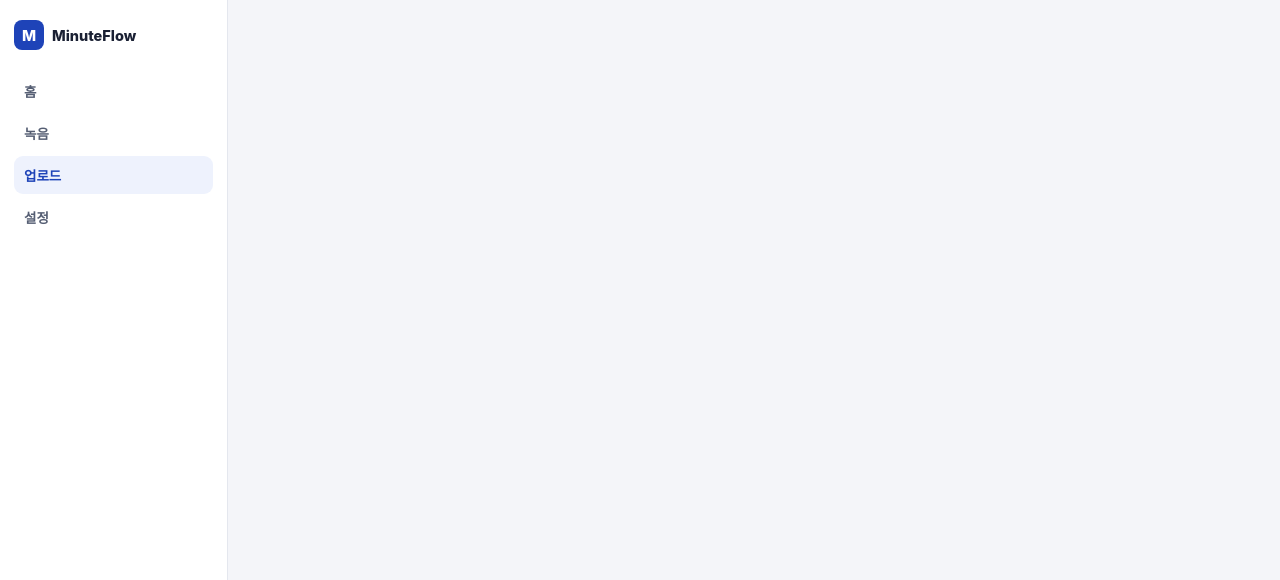
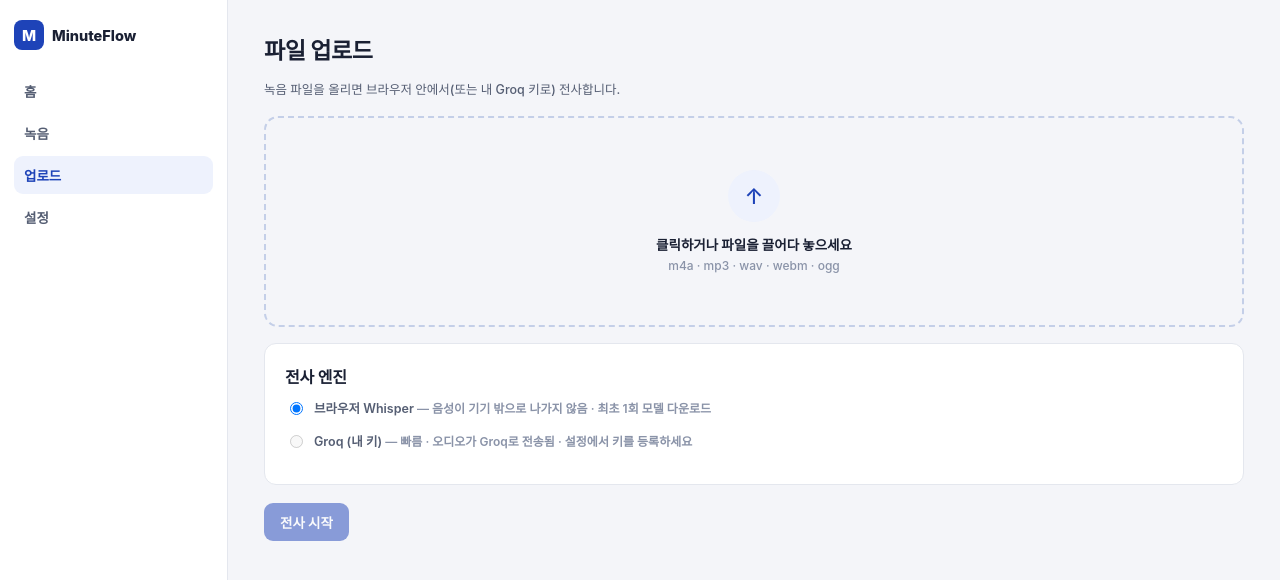
Before and after one commit to gum798/MinuteFlow, a React (Vite) app: page /#/upload in a window 1280 px wide. Shown: the top 580 px of the page. Built offline with nearby package versions, Linux system fonts and the light colour scheme; a web font is replaced by a local one.

Commit message:
feat: 업로드 화면 — 드롭존·엔진 선택·전사 파이프라인

```diff
--- a/src/App.tsx
+++ b/src/App.tsx
@@ -4,6 +4,7 @@ import Home from './ui/pages/Home'
 import Record from './ui/pages/Record'
 import MeetingPage from './ui/pages/Meeting'
 import Settings from './ui/pages/Settings'
+import Upload from './ui/pages/Upload'
 
 export default function App() {
   return (
@@ -12,7 +13,7 @@ export default function App() {
         <Route path="/" element={<Home />} />
         <Route path="/record" element={<Record />} />
         <Route path="/meeting/:id" element={<MeetingPage />} />
-        <Route path="/upload" element={<div />} />
+        <Route path="/upload" element={<Upload />} />
         <Route path="/settings" element={<Settings />} />
       </Route>
     </Routes>
--- /dev/null
+++ b/src/ui/pages/Upload.tsx
@@ -0,0 +1,150 @@
+import { useRef, useState } from 'react'
+import { useNavigate } from 'react-router-dom'
+import { loadSettings } from '../../core/settings'
+import { decodeTo16kMono } from '../../core/audio/decode'
+import { detectWebGPU, WhisperLocalEngine, type WhisperProgress } from '../../core/stt/whisperLocal'
+import { transcribeBlobWithGroq, transcribeSamplesWithGroq, GROQ_FILE_LIMIT } from '../../core/stt/groq'
+import { createUploadMeeting, replaceSegments, finishMeeting } from '../../core/store/meetings'
+import type { DraftSegment } from '../../core/stt/types'
+
+type Engine = 'whisper' | 'groq'
+
+export default function Upload() {
+  const settings = loadSettings()
+  const [file, setFile] = useState<File | null>(null)
+  const [engine, setEngine] = useState<Engine>('whisper')
+  const [busy, setBusy] = useState(false)
+  const [stage, setStage] = useState('')
+  const [progress, setProgress] = useState<number | null>(null)
+  const [error, setError] = useState<string | null>(null)
+  const [dragOver, setDragOver] = useState(false)
+  const inputRef = useRef<HTMLInputElement>(null)
+  const navigate = useNavigate()
+  const hasGroqKey = settings.groqApiKey.length > 0
+
+  function onWhisperProgress(p: WhisperProgress) {
+    if (p.kind === 'download') { setStage(`모델 다운로드 중 — ${p.file}`); setProgress(p.progress) }
+    else { setStage(p.message); setProgress(null) }
+  }
+
+  async function start() {
+    if (!file || busy) return
+    setBusy(true); setError(null)
+    const title = file.name.replace(/\.[^.]+$/, '') || file.name
+    let meetingId: string | null = null
+    try {
+      setStage('회의 생성 중…')
+      const meeting = await createUploadMeeting(title, 0, file, file.type || 'audio/mpeg')
+      meetingId = meeting.id
+      let segs: DraftSegment[]
+      let durationSec = 0
+
+      if (engine === 'groq' && file.size <= GROQ_FILE_LIMIT) {
+        setStage('Groq로 전사 중…')
+        segs = await transcribeBlobWithGroq(file, file.name, {
+          apiKey: settings.groqApiKey, language: settings.language,
+        })
+        durationSec = Math.round(segs.at(-1)?.endSec ?? 0)
+      } else {
+        setStage('오디오 디코딩 중… (긴 파일은 수십 초 걸릴 수 있어요)')
+        const samples = await decodeTo16kMono(await file.arrayBuffer())
+        durationSec = Math.round(samples.length / 16000)
+        if (engine === 'groq') {
+          segs = await transcribeSamplesWithGroq(samples, {
+            apiKey: settings.groqApiKey, language: settings.language,
+            onPart: (d, t) => { setStage(`Groq 분할 전사 중 (${d}/${t})`); setProgress((d / t) * 100) },
+          })
+        } else {
+          const webgpu = await detectWebGPU()
+          const model = webgpu ? settings.whisperModel : 'onnx-community/whisper-base'
+          const eng = new WhisperLocalEngine()
+          try {
+            segs = await eng.transcribe(samples, {
+              model, device: webgpu ? 'webgpu' : 'wasm', language: settings.language,
+            }, onWhisperProgress)
+          } finally {
+            eng.dispose()
+          }
+        }
+      }
+
+      setStage('저장 중…')
+      await replaceSegments(meetingId, segs.map(s => ({
+        ...s, source: engine, isFinal: true,
+      })))
+      await finishMeeting(meetingId, durationSec)
+      navigate(`/meeting/${meetingId}`)
+    } catch (e) {
+      const msg = e instanceof Error ? e.message : String(e)
+      setError(msg.includes('디코딩')
+        ? `${msg} — Groq 경로는 원본을 그대로 전송하므로 성공할 수 있습니다.`
+        : msg)
+      setBusy(false); setStage(''); setProgress(null)
+    }
+  }
+
+  return (
+    <div>
+      <h1>파일 업로드</h1>
+      <p className="sub">녹음 파일을 올리면 브라우저 안에서(또는 내 Groq 키로) 전사합니다.</p>
+      {error && <div className="alert alert-err" role="alert" style={{ marginTop: 14 }}>{error}</div>}
+
+      <div
+        className={`dropzone${dragOver ? ' drag-over' : ''}`}
+        style={{ marginTop: 18 }}
+        onClick={() => inputRef.current?.click()}
+        onDragOver={e => { e.preventDefault(); setDragOver(true) }}
+        onDragLeave={() => setDragOver(false)}
+        onDrop={e => {
+          e.preventDefault(); setDragOver(false)
+          const f = e.dataTransfer.files[0]
+          if (f) setFile(f)
+        }}
+      >
+        <div className="icon">↑</div>
+        <div style={{ fontWeight: 700, color: 'var(--text-strong)' }}>
+          {file ? file.name : '클릭하거나 파일을 끌어다 놓으세요'}
+        </div>
+        <div className="muted" style={{ marginTop: 4 }}>
+          m4a · mp3 · wav · webm · ogg {file && `(${(file.size / 1e6).toFixed(1)}MB)`}
+        </div>
+        <input ref={inputRef} data-testid="file-input" type="file" hidden
+          accept="audio/*,.m4a,.mp3,.wav,.webm,.ogg"
+          onChange={e => setFile(e.target.files?.[0] ?? null)} />
+      </div>
+
+      <section className="card" style={{ marginTop: 16 }}>
+        <h2>전사 엔진</h2>
+        <div className="field" style={{ flexDirection: 'row', alignItems: 'center', gap: 8, marginTop: 10 }}>
+          <input type="radio" id="eng-whisper" name="engine"
+            checked={engine === 'whisper'} onChange={() => setEngine('whisper')} />
+          <label htmlFor="eng-whisper">브라우저 Whisper <span className="hint">— 음성이 기기 밖으로 나가지 않음 · 최초 1회 모델 다운로드</span></label>
+        </div>
+        <div className="field" style={{ flexDirection: 'row', alignItems: 'center', gap: 8 }}>
+          <input type="radio" id="eng-groq" name="engine" disabled={!hasGroqKey}
+            checked={engine === 'groq'} onChange={() => setEngine('groq')} />
+          <label htmlFor="eng-groq">Groq (내 키) <span className="hint">
+            — 빠름 · 오디오가 Groq로 전송됨{!hasGroqKey && ' · 설정에서 키를 등록하세요'}</span></label>
+        </div>
+      </section>
+
+      <p style={{ marginTop: 18 }}>
+        <button className="btn btn-primary" disabled={!file || busy} onClick={() => void start()}>
+          {busy ? '처리 중…' : '전사 시작'}
+        </button>
+      </p>
+
+      {busy && (
+        <section className="card" style={{ marginTop: 8 }}>
+          <div className="sub">{stage}</div>
+          {progress !== null && (
+            <div style={{ display: 'flex', alignItems: 'center', gap: 10, marginTop: 10 }}>
+              <div className="progress" style={{ flex: 1 }}><i style={{ width: `${progress}%` }} /></div>
+              <span className="progress-label">{Math.round(progress)}%</span>
+            </div>
+          )}
+        </section>
+      )}
+    </div>
+  )
+}
```
Also changed, not shown: 1 other file (tests, documents, lock files or other folders).
